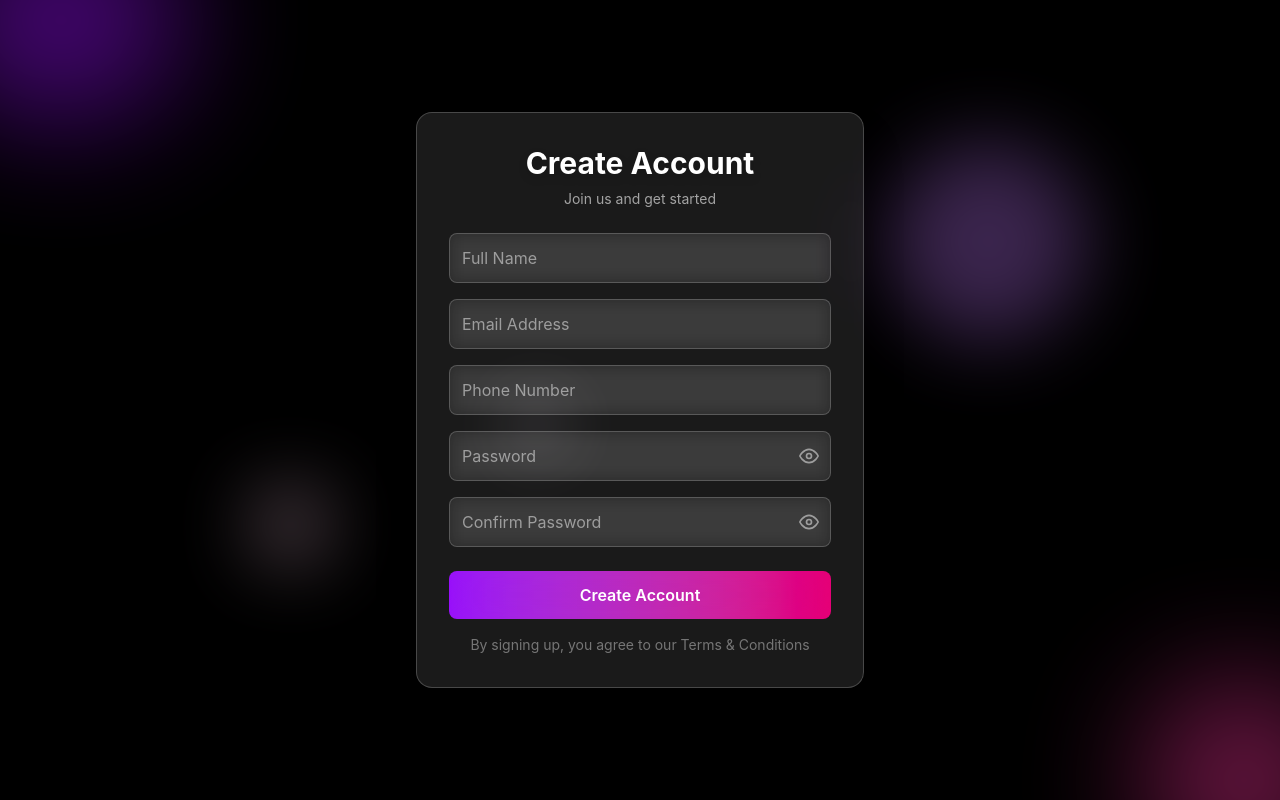
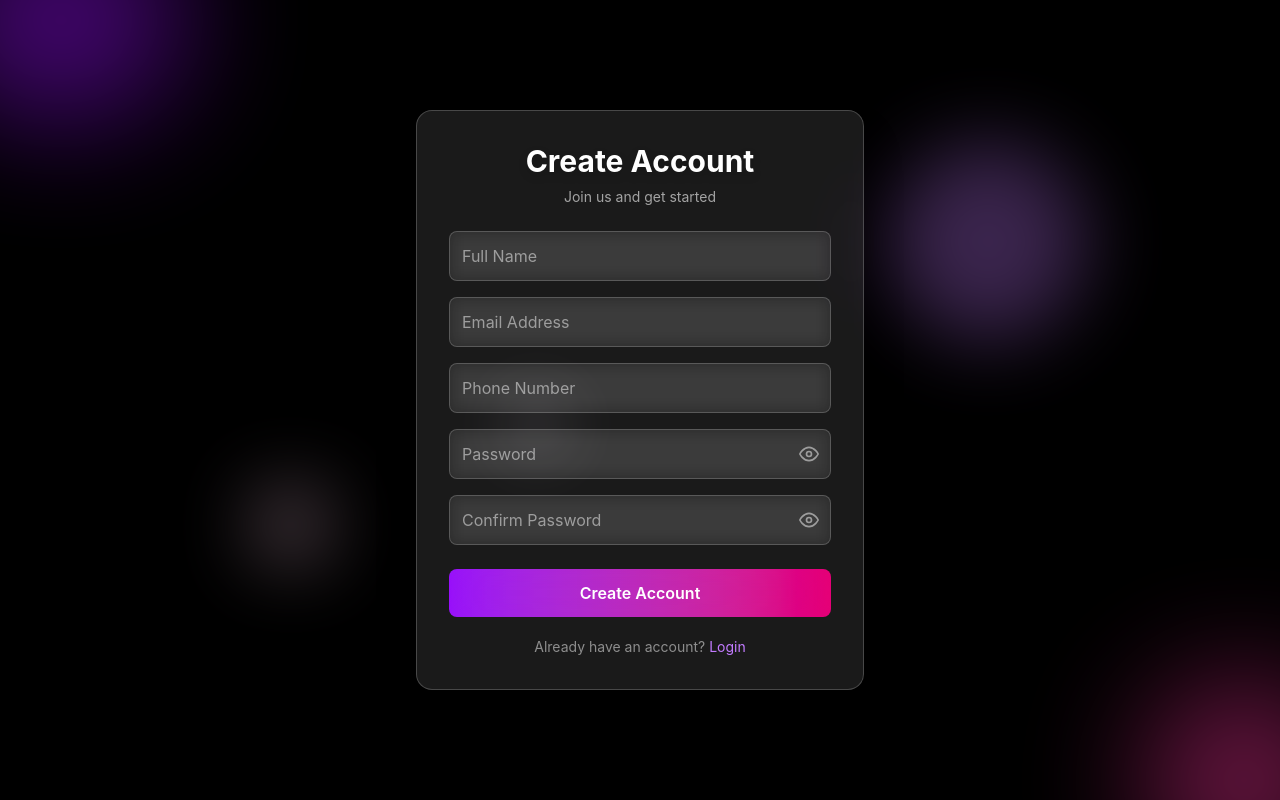
Before and after one commit to Apsara22/Customer-Service-Booking-System, a React (Vite) app in the folder frontend/: page /register in a window 1280 px wide. Built offline with nearby package versions, Linux system fonts and the light colour scheme.

Commit message:
commit the regiter file

```diff
--- a/frontend/src/components/pages/Register.tsx
+++ b/frontend/src/components/pages/Register.tsx
@@ -269,9 +269,16 @@ const Register = () => {
             <div className="absolute inset-0 bg-gradient-to-r from-purple-600/20 to-pink-600/20 blur-xl group-hover:blur-2xl transition-all duration-300" />
           </button>
 
-          {/* Terms */}
-          <p className="text-center text-white/40 text-sm mt-4">
-            By signing up, you agree to our Terms & Conditions
+          {/* Login */}
+          <p className="text-center text-white/50 text-sm mt-5">
+            Already have an account?{" "}
+            <button
+              type="button"
+              onClick={() => navigate("/login")}
+              className="text-purple-400 hover:text-pink-400 transition-colors"
+            >
+              Login
+            </button>
           </p>
         </form>
       </div>
```
